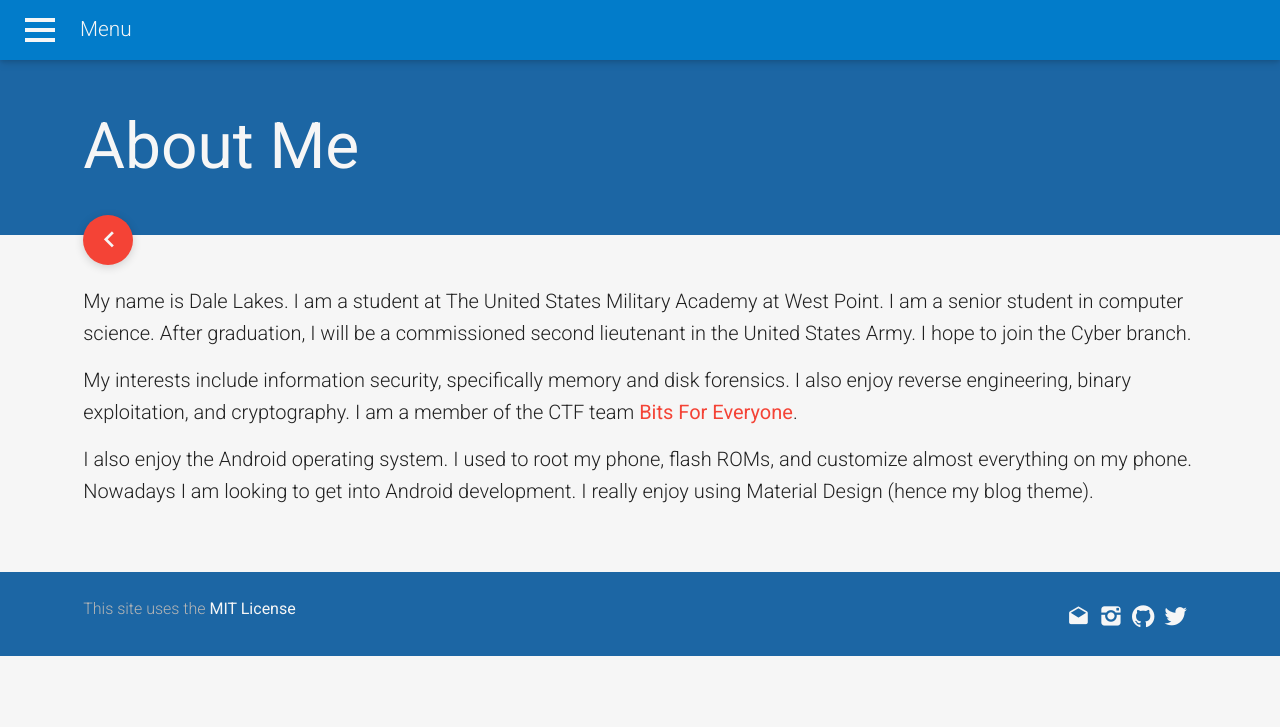
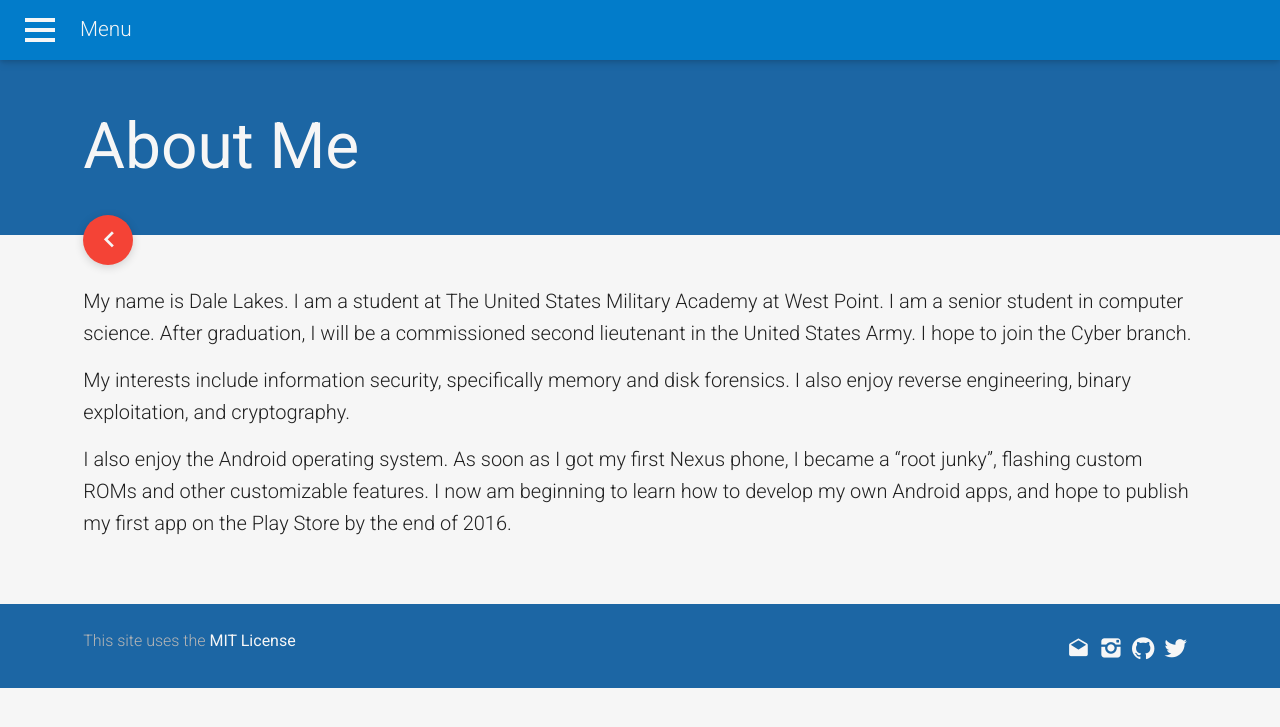
Before and after one commit to spitfire55/spitfire55.github.io, a Jekyll site: the page built from _pages/about.md, in a window 1280 px wide. Shown: the top 727 px of the page. Built offline with Jekyll 4.4.1, drawn with Linux system fonts in a browser that asks for light colours; nearby versions of some CDN libraries.

Commit message:
Updated About Me page

```diff
--- a/_pages/about.md
+++ b/_pages/about.md
@@ -7,8 +7,6 @@ permalink: /about/
 My name is Dale Lakes. I am a student at The United States Military Academy at West Point. I am a senior student in computer science.
 After graduation, I will be a commissioned second lieutenant in the United States Army. I hope to join the Cyber branch.
 
-My interests include information security, specifically memory and disk forensics. I also enjoy reverse engineering, binary exploitation,
-and cryptography. I am a member of the CTF team [Bits For Everyone](https://ctftime.org/team/2511).
+My interests include information security, specifically memory and disk forensics. I also enjoy reverse engineering, binary exploitation, and cryptography.
 
-I also enjoy the Android operating system. I used to root my phone, flash ROMs, and customize almost everything on my phone. Nowadays I
-am looking to get into Android development. I really enjoy using Material Design (hence my blog theme).
+I also enjoy the Android operating system. As soon as I got my first Nexus phone, I became a "root junky", flashing custom ROMs and other customizable features. I now am beginning to learn how to develop my own Android apps, and hope to publish my first app on the Play Store by the end of 2016.
```
